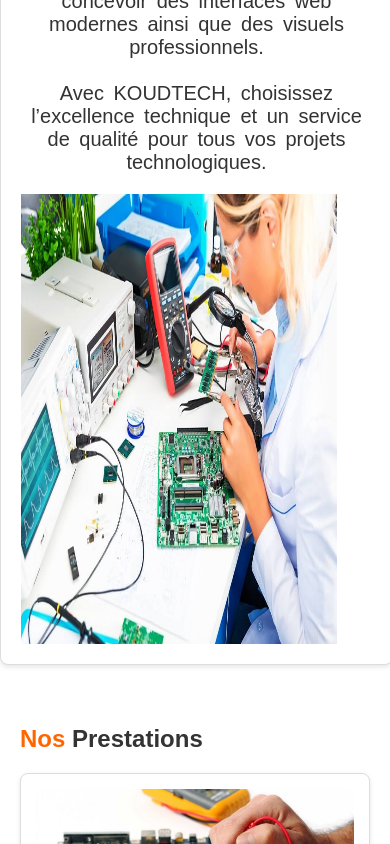
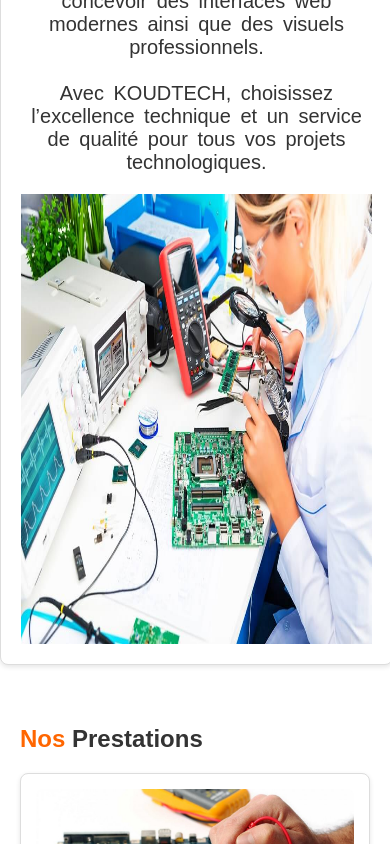
Before and after one commit to DOZIEZ/koudtech, a plain HTML site: page index.html in a window 390 px wide. Shown: the part 585-1429 px from the top of the page. Drawn offline with Linux system fonts and the light colour scheme.

Commit message:
Add files via upload

```diff
--- a/styles/styleacceuil.css
+++ b/styles/styleacceuil.css
@@ -234,7 +234,7 @@ nav ul li a {
 
  .img img{
 
-        max-width: 90%; /* Limite la largeur à 100% du conteneur */
+        max-width:100%;
         height: auto; /* Ajuste automatiquement la hauteur */
         display: block; /* Évite les espaces blancs sous l'image */
 
```
